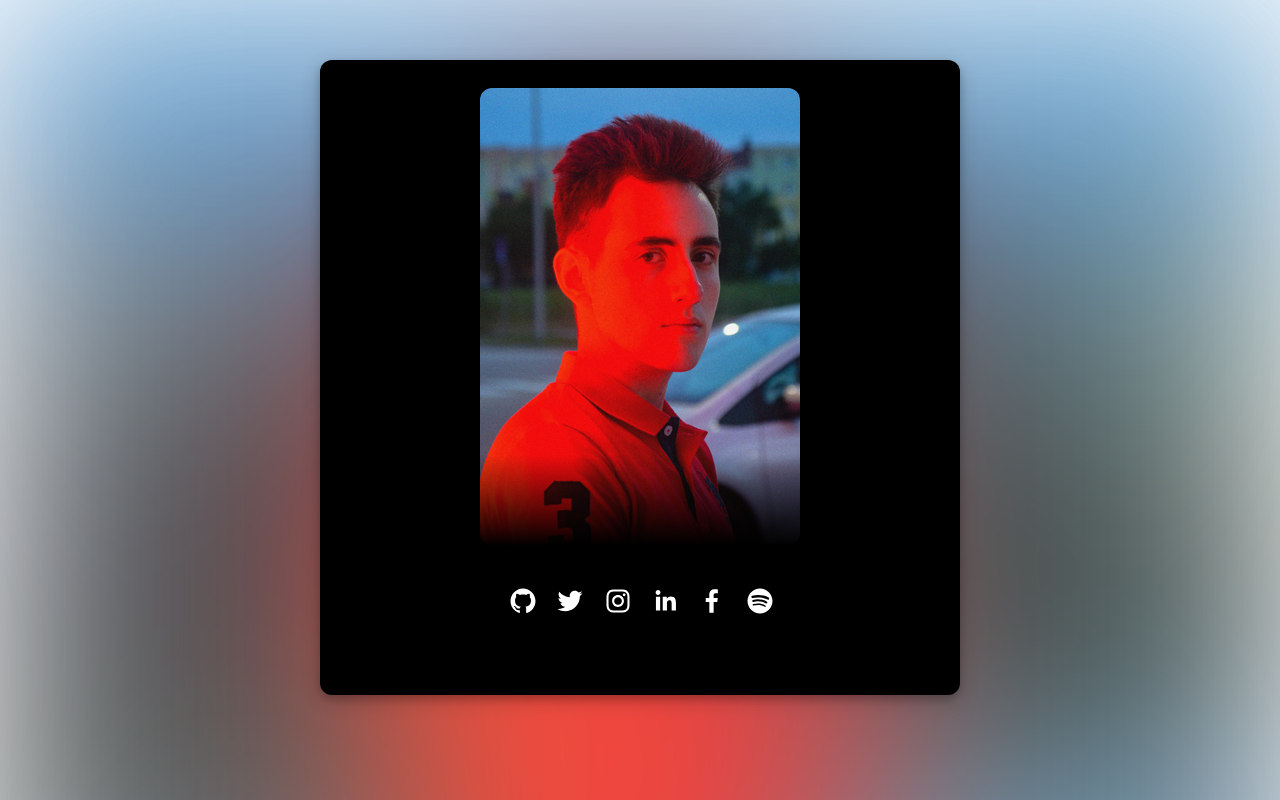
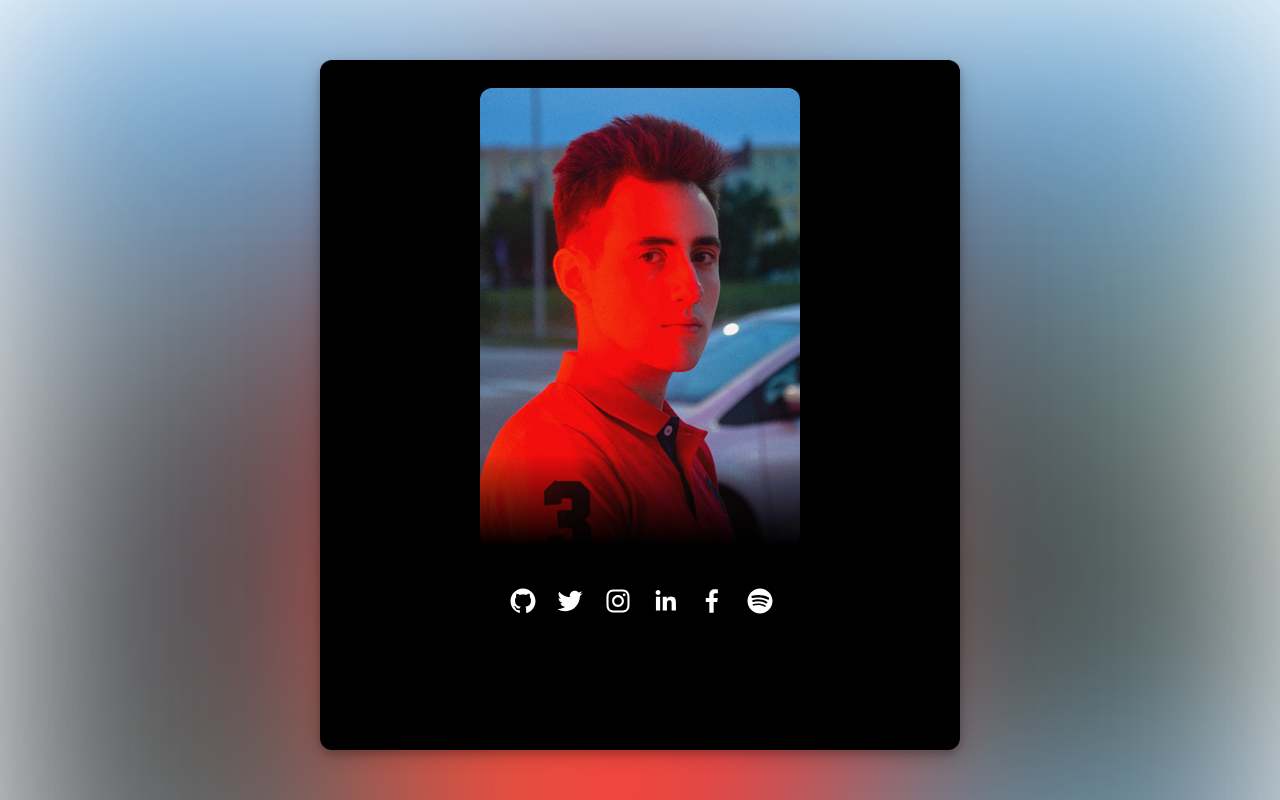
Before and after one commit to Blindeen/my-links-page, a React (Create React App) app: page / in a window 1280 px wide. Built offline with nearby package versions, Linux system fonts and the light colour scheme.

Commit message:
fix padding

```diff
--- a/src/Pages/MainPage/styles.js
+++ b/src/Pages/MainPage/styles.js
@@ -5,13 +5,13 @@ import palette from '../../palette';
 import { SocialIcon } from 'react-social-icons';
 
 export const LayoutRow = styled(Row)`
+  padding-bottom: 50px;
+  min-height: 100vh;
+
   @media (max-width: 480px) {
     margin-top: 0;
     padding-bottom: 0;
   }
-  padding-bottom: 105px;
-
-  min-height: 100vh;
 `;
 
 export const SocialsRow = styled(Row)`
```
